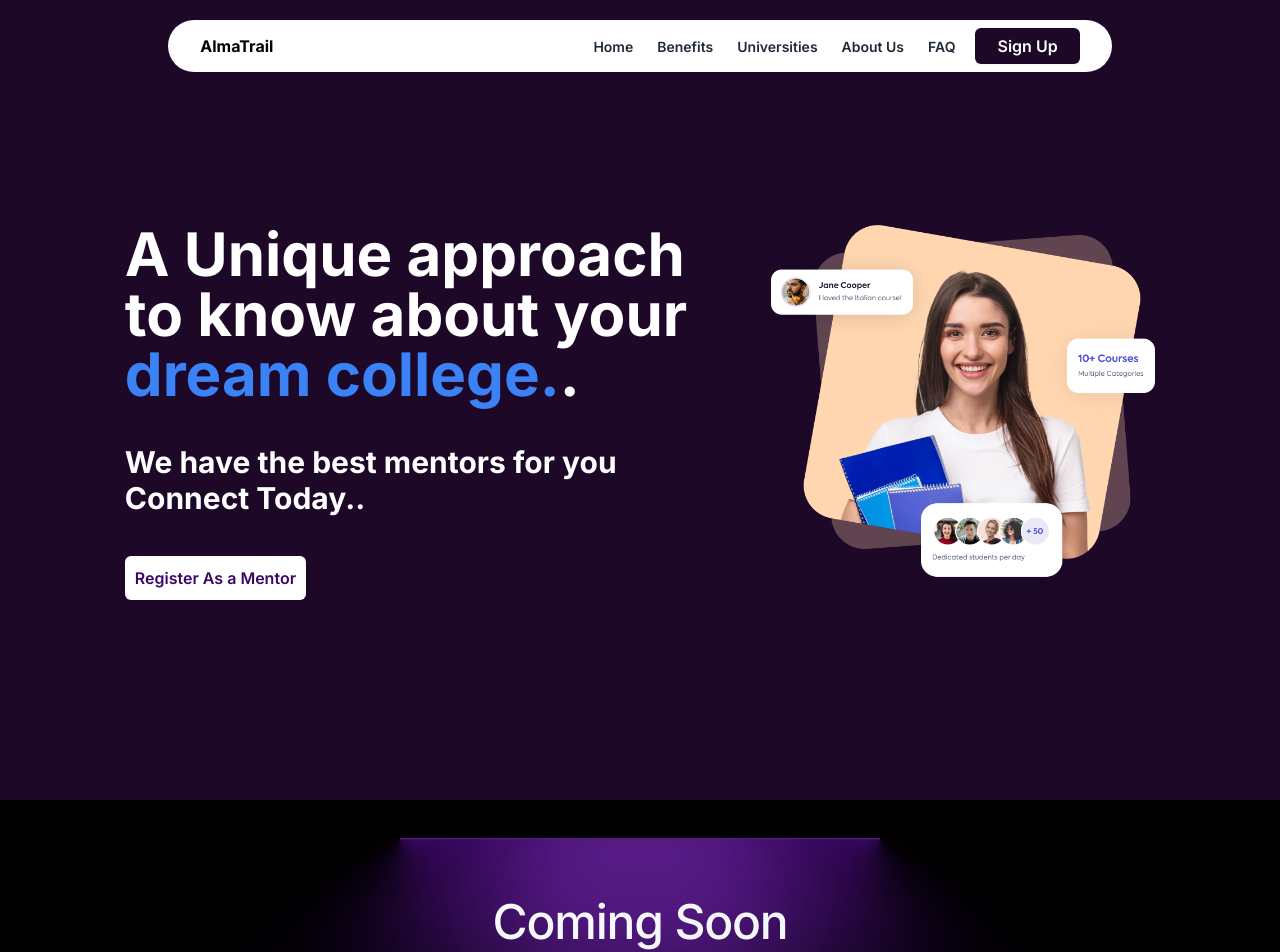
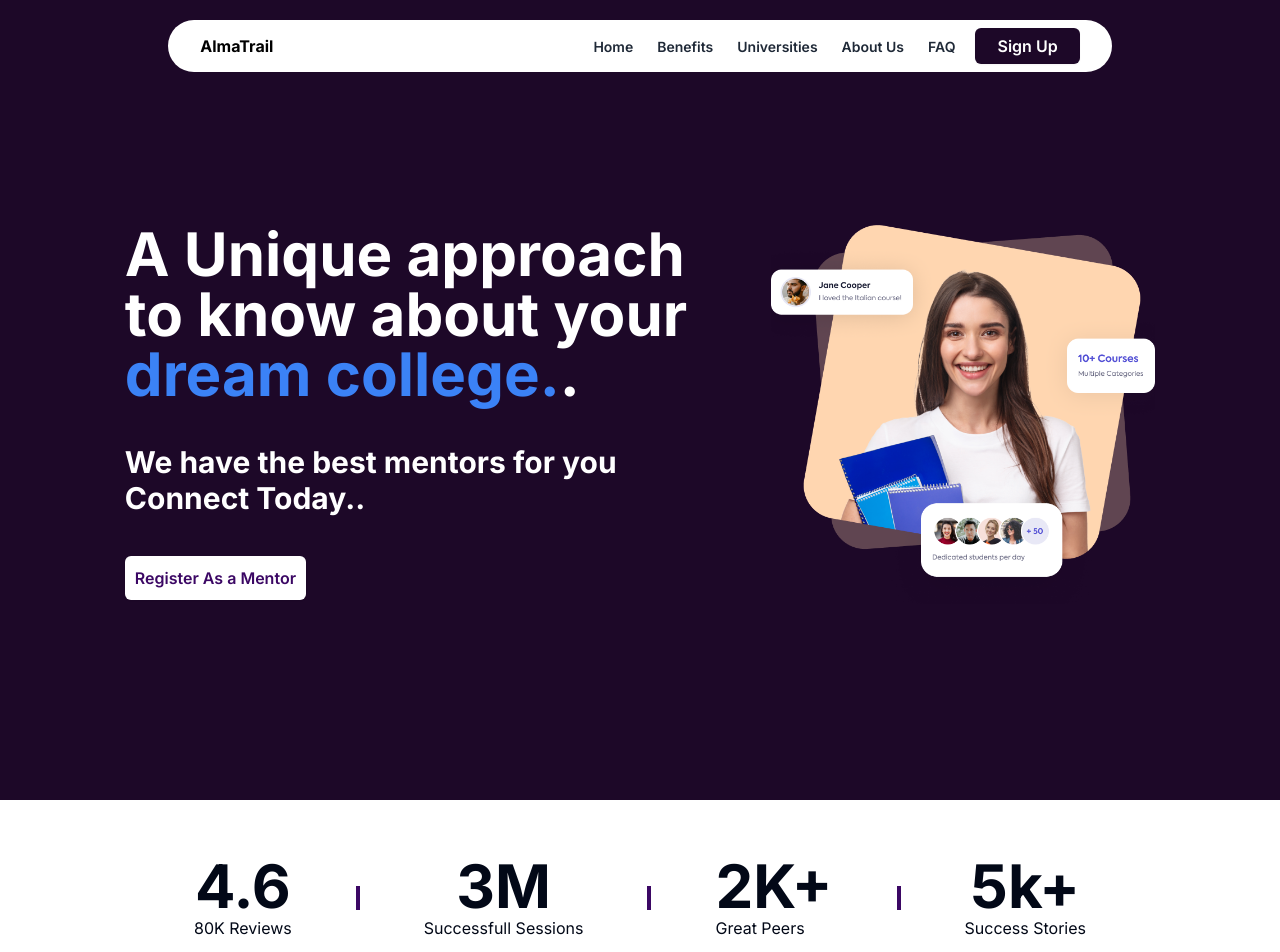
Before and after one commit to AlmaTrail/AlmaTrail-Frontend, a Next.js app: page / in a window 1280 px wide. Shown: the top 952 px of the page. Built offline with nearby package versions, Linux system fonts and the light colour scheme.

Commit message:
add component in user flow

```diff
--- a/src/app/page.tsx
+++ b/src/app/page.tsx
@@ -5,7 +5,8 @@ import FeatureSection from '@/components/featureSection';
 import UpcomingSection from '@/components/upcomingSection';
 import UniversitiesSection from '../components/universitiesSection';
 import Faq from '../components/faq'
-import FooterSection from "../components/footerSections"
+import FooterSection from "../components/footerSections" ;
+import DatashowSection from '@/components/datashowSection';
 export default function Home() {
   return (
     <main>
@@ -13,6 +14,7 @@ export default function Home() {
         <Navbar />
         <HeroSection />
       </div>
+      <DatashowSection/>
       <UpcomingSection />
       <FeatureSection />
       <UniversitiesSection />
--- a/src/components/datashowSection.tsx
+++ b/src/components/datashowSection.tsx
@@ -8,25 +8,25 @@ const DatashowSection = () => {
     const [storyCount, setStoryCount] = useState(0);
 
     return (
-        <div className="flex justify-center items-center p-28 gap-16">
+        <div className="flex justify-center items-center p-14 gap-16">
             <div className="flex flex-col">
                 <h1 className="text-6xl font-bold flex justify-center">4.6</h1>
-                <p className="text-xl">80K Reviews</p>
+                <p>80K Reviews</p>
             </div>
             <div className="h-6 w-1 bg-purple-950"></div>
             <div className="flex flex-col">
                 <h1 className="text-6xl font-bold flex justify-center">3M</h1>
-                <p className="text-xl">Successfull Sessions</p>
+                <p>Successfull Sessions</p>
             </div>
             <div className="h-6 w-1 bg-purple-950"></div>
             <div className="flex flex-col">
                 <h1 className="text-6xl font-bold flex justify-center">2K+</h1>
-                <p className="text-xl">Great Peers</p>
+                <p>Great Peers</p>
             </div>
             <div className="h-6 w-1 bg-purple-950"></div>
             <div className="flex flex-col">
                 <h1 className="text-6xl font-bold flex justify-center">5k+</h1>
-                <p className="text-xl">Success Stories</p>
+                <p>Success Stories</p>
             </div>
         </div>
     )
```
